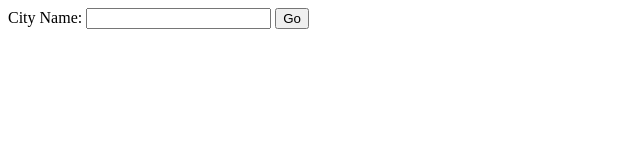
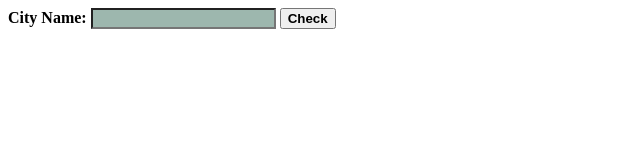
Before and after one commit to Soumya2411/weatherToday, a website: page index.html in a window 1280 px wide. Shown: the whole page, without its empty margins (0-640 px from the left). Drawn offline with Linux system fonts and the light colour scheme.

Commit message:
Update index.html

```diff
--- a/index.html
+++ b/index.html
@@ -5,12 +5,19 @@
     <meta http-equiv="X-UA-Compatible" content="IE=edge">
     <meta name="viewport" content="width=device-width, initial-scale=1.0">
     <title>Weather App</title>
+    <style>
+
+        #cityInput{
+            background-color: rgb(157, 183, 174);
+            size: 246 px;
+        }
+    </style>
 </head>
 <body>
     <form action="/" method="post">
-    <label for="cityInput">City Name: </label>
+    <label for="cityInput"><b>City Name:</b> </label>
     <input id="cityInput" type="text" name="CityName">
-    <button type="submit">Go</button>
+    <button type="submit"><b>Check</b></button>
 </form>
 </body>
 </html>
```
